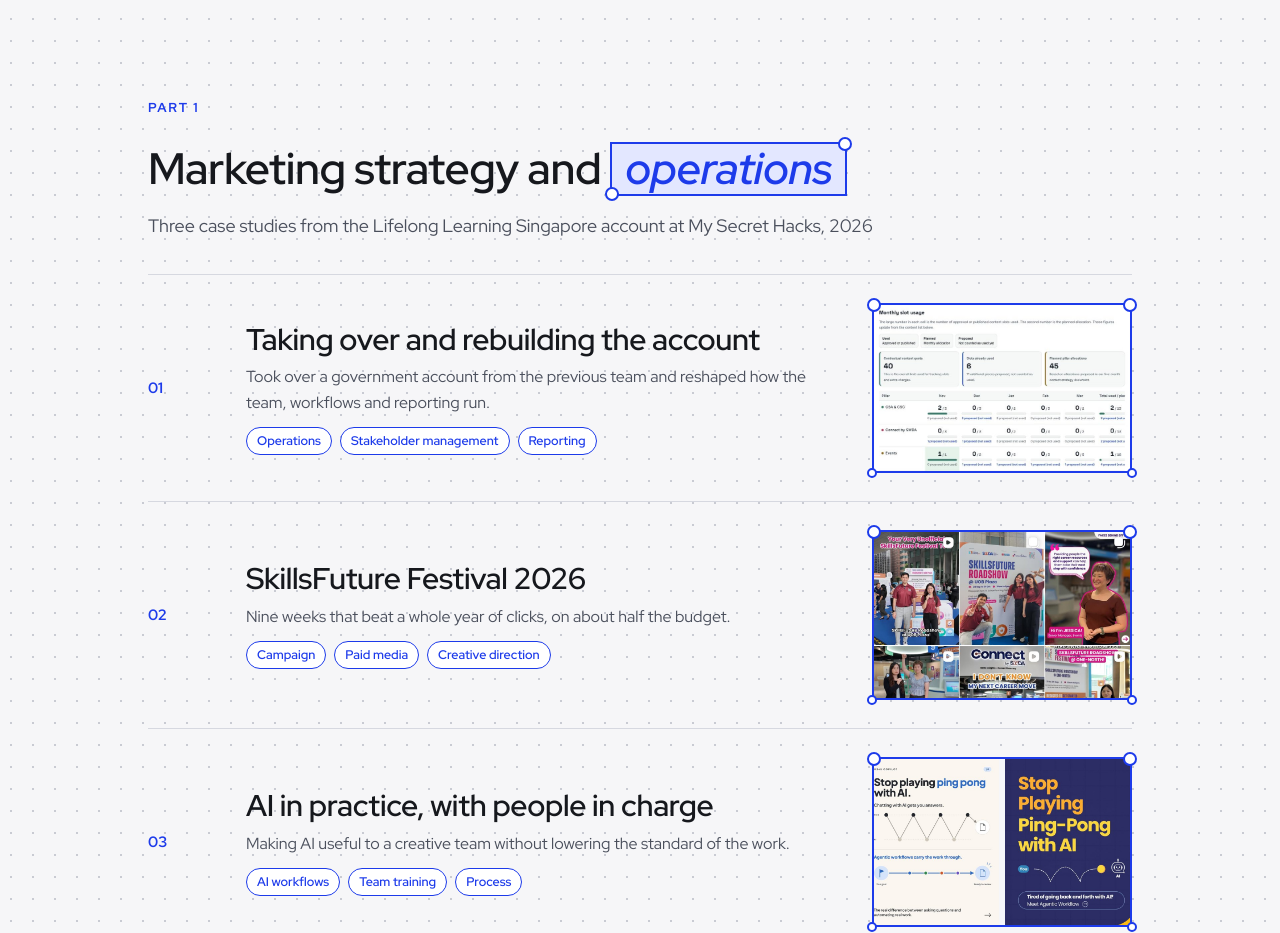
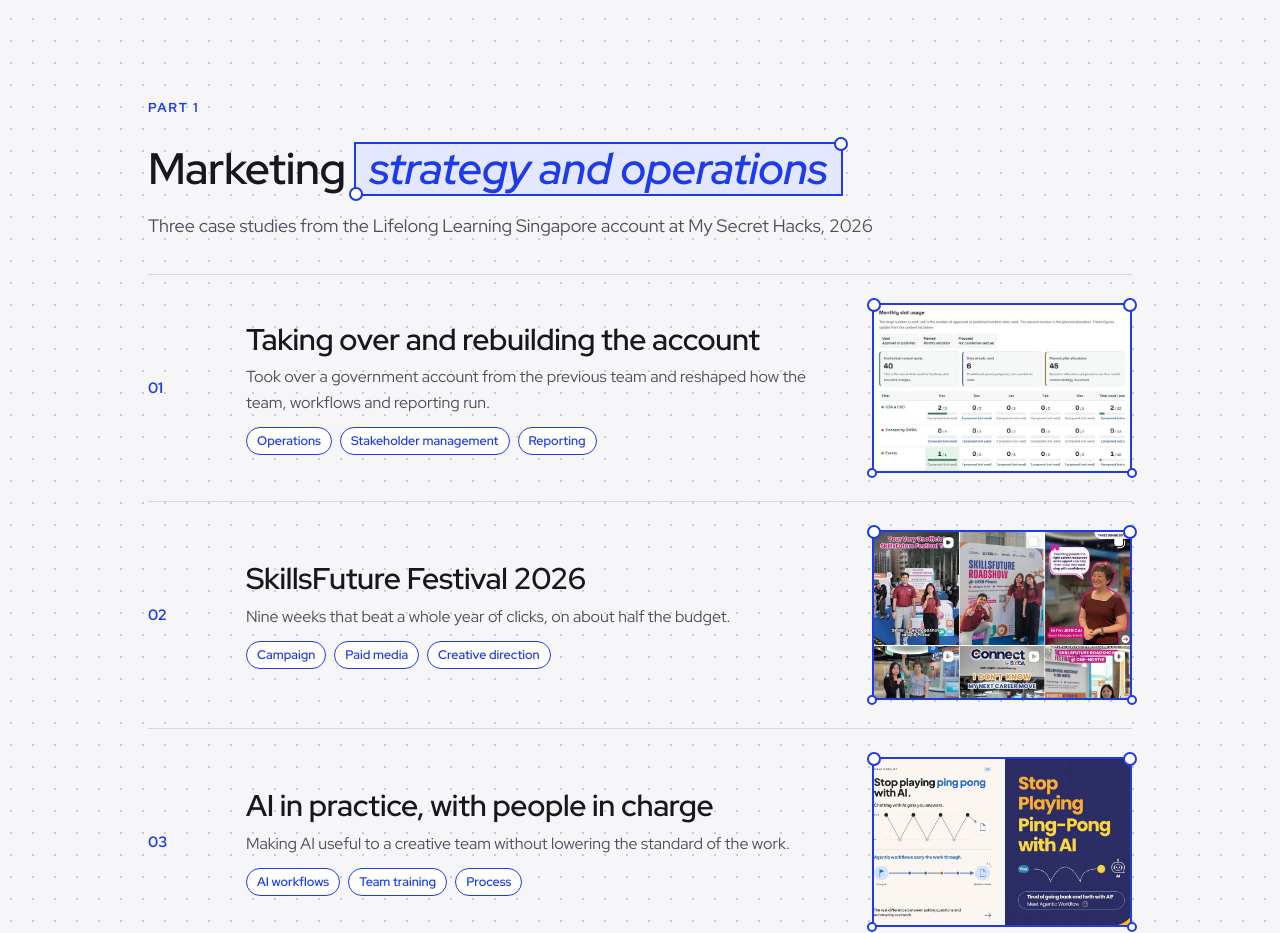
Before and after one commit to kaymaung/kaymaung.github.io, a plain HTML site: page index.html in a window 1280 px wide. Shown: the part 1840-2773 px from the top of the page. Drawn offline with Linux system fonts and the light colour scheme.

Commit message:
Add files via upload

```diff
--- a/index.html
+++ b/index.html
@@ -142,7 +142,7 @@ footer h2{font-size:clamp(38px,6vw,64px);line-height:1.1;margin-bottom:26px}
 
 <section id="work" style="padding-top:40px"><div class="wrap">
   <p class="kicker">Part 1</p>
-  <h2 style="font-size:44px;margin-bottom:8px">Marketing strategy and <span class="sel">operations</span></h2>
+  <h2 style="font-size:44px;margin-bottom:8px">Marketing <span class="sel">strategy and operations</span></h2>
   <p style="font-size:18px;color:var(--sub);margin:0 0 34px">Three case studies from the Lifelong Learning Singapore account at My Secret Hacks, 2026</p>
   <div class="works">
     <a class="work" href="#c1"><span class="num">01</span><div><h3>Taking over and rebuilding the account</h3><p>Took over a government account from the previous team and reshaped how the team, workflows and reporting run.</p><div class="tags"><span class="tag">Operations</span><span class="tag">Stakeholder management</span><span class="tag">Reporting</span></div></div><div class="frame thumb"><i class="h1"></i><i class="h2"></i><img src="images/tracker_usage.jpg" alt="Content quota tracker"></div></a>
```
Also changed, not shown: strategy.html (+1 -1 lines).
